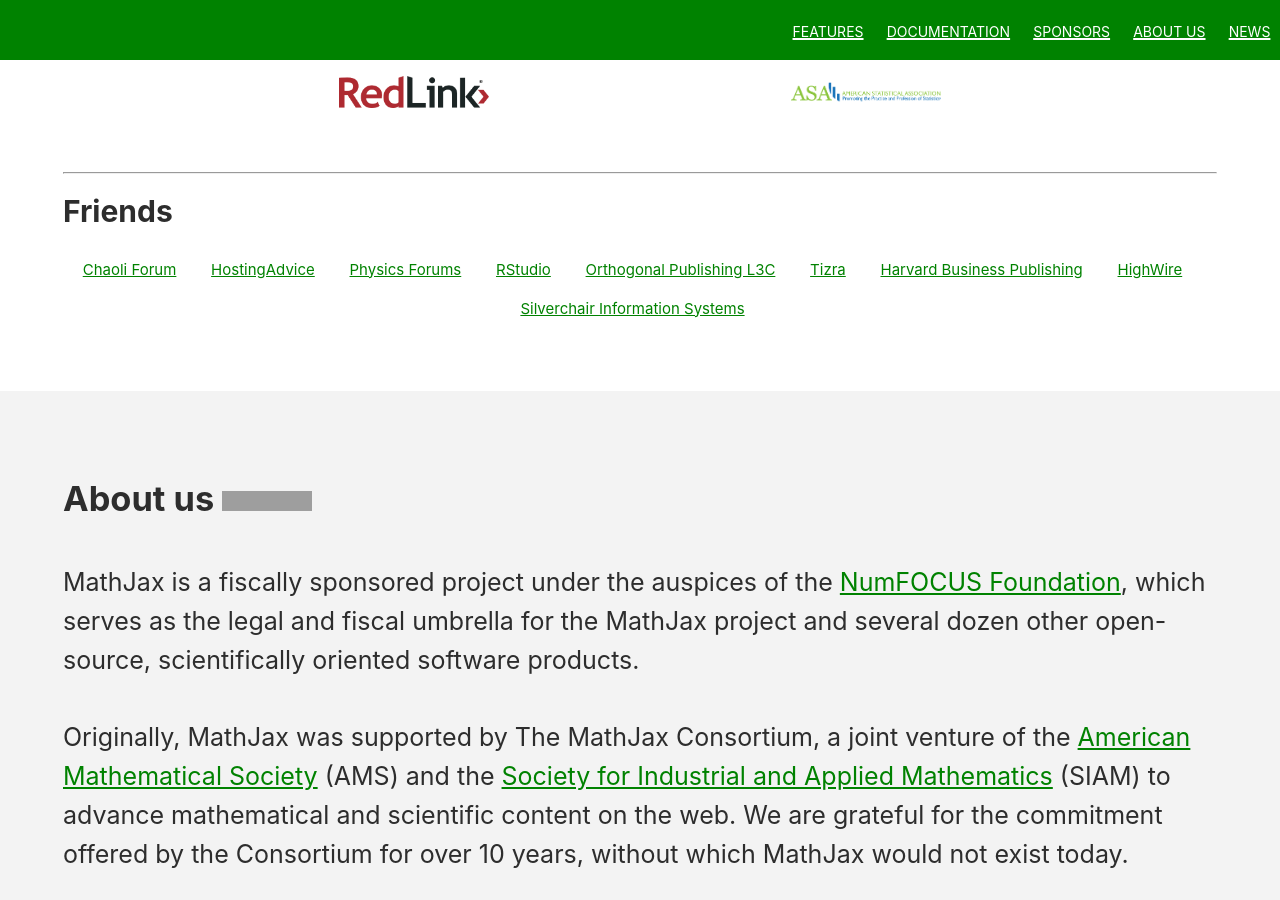
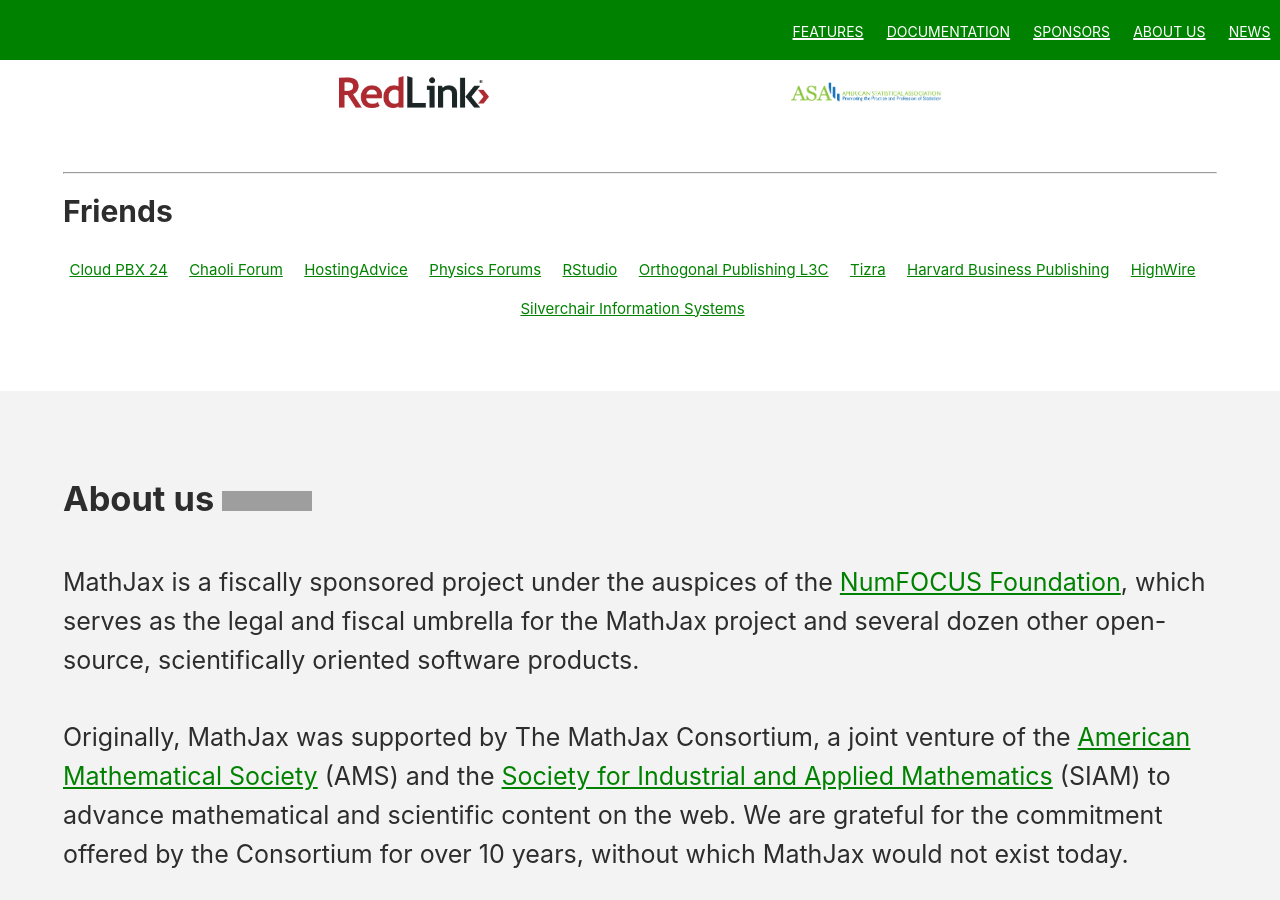
Before and after one commit to mathjax/MathJax-website, a Jekyll site: the page built from index.html, in a window 1280 px wide and 900 px high, scrolled down 5589 px. Built offline with Jekyll 4.4.1, drawn with Linux system fonts in a browser that asks for light colours; a script that is not in the unit is left out; grey boxes are pictures that could not be loaded.

Commit message:
Add new Friend sponsor

```diff
--- a/_includes/frontpage/sponsors.html
+++ b/_includes/frontpage/sponsors.html
@@ -317,6 +317,7 @@
 
     <h3 id="friends">Friends</h3>
     <div class="cards sponsors friends">
+      <a href="https://cloudpbx24.de/">Cloud PBX 24</a>
       <a href="https://chaoli.club">Chaoli Forum</a>
       <a href="https://www.hostingadvice.com/blog/mathjax-displays-notion-across-browsers/">HostingAdvice</a>
       <a href="http://www.physicsforums.com/">Physics Forums</a>
```
